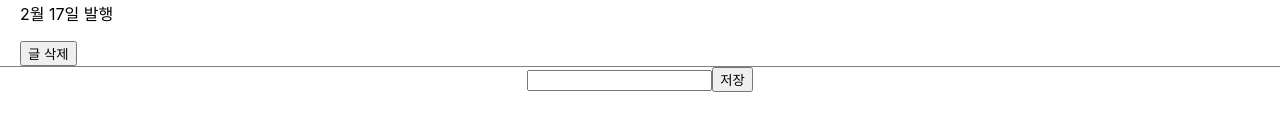
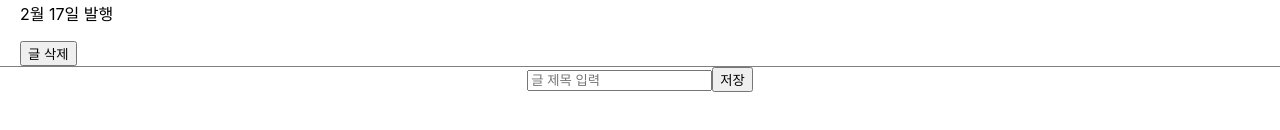
Before and after one commit to estimar2/coding_apple_react, a React (Create React App) app: page / in a window 1280 px wide. Shown: the part 458-588 px from the top of the page. Built offline with nearby package versions, Linux system fonts and the light colour scheme.

Commit message:
[24.02.02] Part1-13, 응용 추가

```diff
--- a/src/App.js
+++ b/src/App.js
@@ -76,6 +76,10 @@ function App() {
 
   // 입력 값 목록에 저장
   const _addList = () => {
+    if (inputData === "") {
+      return alert("글 제목을 입력해주세요.");
+    }
+
     let listIdx = listData.length + 1;
 
     let addData = {
@@ -167,6 +171,7 @@ function App() {
       <div>
         <input
           type="text"
+          placeholder="글 제목 입력"
           value={inputData}
           onChange={e => setInputData(e.target.value)}
         />
```
